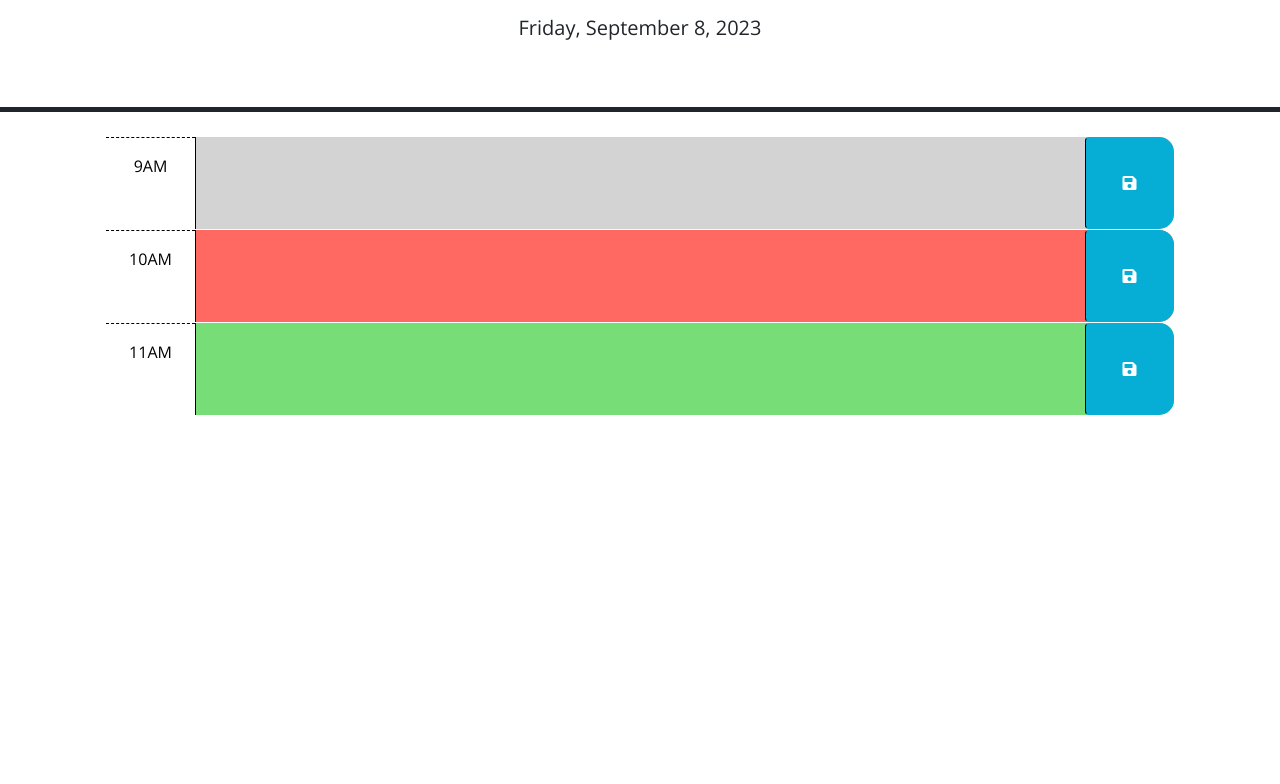
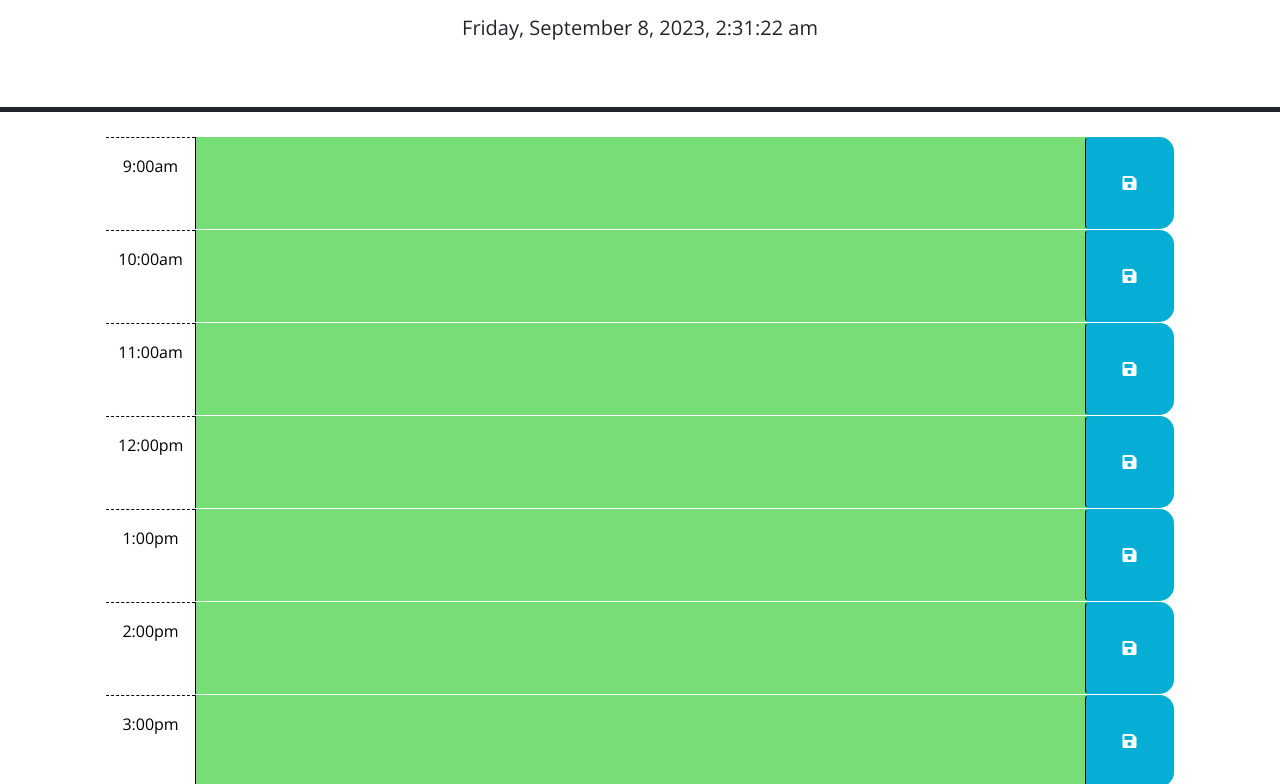
Before and after one commit to UCarr81/Work-Day-Scheduler, a plain HTML site: page index.html in a window 1280 px wide. Shown: the part 166-950 px from the top of the page. Before the commit the page ends 800 px from the top, so only its background shows below. Drawn offline with nearby package versions, Linux system fonts and the light colour scheme.

Commit message:
added localstorage to each hour blcok tweaked a few problems

```diff
--- a/Assets/script.js
+++ b/Assets/script.js
@@ -22,8 +22,38 @@ $(function () {
   // attribute of each time-block be used to conditionally add or remove the
   // past, present, and future classes? How can Day.js be used to get the
   // current hour in 24-hour time?
-  //
 
-  var currentDate = dayjs().format("dddd, MMMM D, YYYY");
+  $("#hour09 .description").val(localStorage.getItem("hour09"));
+  $("#hour10 .description").val(localStorage.getItem("hour10"));
+  $("#hour11 .description").val(localStorage.getItem("hour11"));
+  $("#hour12 .description").val(localStorage.getItem("hour12"));
+  $("#hour13 .description").val(localStorage.getItem("hour13"));
+  $("#hour14 .description").val(localStorage.getItem("hour14"));
+  $("#hour15 .description").val(localStorage.getItem("hour15"));
+  $("#hour16 .description").val(localStorage.getItem("hour16"));
+  $("#hour17 .description").val(localStorage.getItem("hour17"));
+
+
+
+  function updateBlockClasses() {
+    // Get the current hour using Day.js and convert it to a number
+    var currentHour = dayjs().hour();
+
+    // Iterate through time blocks and apply classes based on their time
+    $(".time-block").each(function () {
+      var hourBlock = parseInt($(this).attr("id").split("hour")[1]);
+      console.log(hourBlock, currentHour);
+      if (hourBlock < currentHour) {
+        $(this).removeClass("present future").addClass("past");
+      } else if (hourBlock === currentHour) {
+        $(this).removeClass("past future").addClass("present");
+      } else {
+        $(this).removeClass("past present").addClass("future");
+      }
+    });
+  }
+  updateBlockClasses();
+
+  var currentDate = dayjs().format("dddd, MMMM D, YYYY, h:mm:ss a");
   $("#currentDay").text(currentDate);
 });
--- a/Assets/style.css
+++ b/Assets/style.css
@@ -31,7 +31,7 @@ textarea {
 }
 
 .past {
-  background-color: #d3d3d3;
+  background-color: #ff00e1;
   color: white;
 }
 
--- a/index.html
+++ b/index.html
@@ -28,38 +28,67 @@
       <p class="lead">A simple calendar app for scheduling your work day</p>
       <p id="currentDay" class="lead"></p>
     </header>
+
     <div class="container-lg px-5">
-      <!-- Use class for "past", "present", and "future" to apply styles to the
-        time-block divs accordingly. The javascript will need to do this by
-        adding/removing these classes on each div by comparing the hour in the
-        id to the current hour. The html provided below is meant to be an example
-        demonstrating how the css provided can be leveraged to create the
-        desired layout and colors. The html below should be removed or updated
-        in the finished product. Remember to delete this comment once the
-        code is implemented.
-        -->
 
-      <!-- Example of a past time block. The "past" class adds a gray background color. -->
-      <div id="hour-9" class="row time-block past">
-        <div class="col-2 col-md-1 hour text-center py-3">9AM</div>
+      <div id="hour09" class="row time-block">
+        <div class="col-2 col-md-1 hour text-center py-3">9:00am</div>
         <textarea class="col-8 col-md-10 description" rows="3"> </textarea>
         <button class="btn saveBtn col-2 col-md-1" aria-label="save">
           <i class="fas fa-save" aria-hidden="true"></i>
         </button>
       </div>
-
-      <!-- Example of a a present time block. The "present" class adds a red background color. -->
-      <div id="hour-10" class="row time-block present">
-        <div class="col-2 col-md-1 hour text-center py-3">10AM</div>
+      <div id="hour10" class="row time-block">
+        <div class="col-2 col-md-1 hour text-center py-3">10:00am</div>
         <textarea class="col-8 col-md-10 description" rows="3"> </textarea>
         <button class="btn saveBtn col-2 col-md-1" aria-label="save">
           <i class="fas fa-save" aria-hidden="true"></i>
         </button>
       </div>
-
-      <!-- Example of a future time block. The "future" class adds a green background color. -->
-      <div id="hour-11" class="row time-block future">
-        <div class="col-2 col-md-1 hour text-center py-3">11AM</div>
+      <div id="hour11" class="row time-block">
+        <div class="col-2 col-md-1 hour text-center py-3">11:00am</div>
+        <textarea class="col-8 col-md-10 description" rows="3"> </textarea>
+        <button class="btn saveBtn col-2 col-md-1" aria-label="save">
+          <i class="fas fa-save" aria-hidden="true"></i>
+        </button>
+      </div>
+      <div id="hour12" class="row time-block">
+        <div class="col-2 col-md-1 hour text-center py-3">12:00pm</div>
+        <textarea class="col-8 col-md-10 description" rows="3"> </textarea>
+        <button class="btn saveBtn col-2 col-md-1" aria-label="save">
+          <i class="fas fa-save" aria-hidden="true"></i>
+        </button>
+      </div>
+      <div id="hour13" class="row time-block">
+        <div class="col-2 col-md-1 hour text-center py-3">1:00pm</div>
+        <textarea class="col-8 col-md-10 description" rows="3"> </textarea>
+        <button class="btn saveBtn col-2 col-md-1" aria-label="save">
+          <i class="fas fa-save" aria-hidden="true"></i>
+        </button>
+      </div>
+      <div id="hour14" class="row time-block">
+        <div class="col-2 col-md-1 hour text-center py-3">2:00pm</div>
+        <textarea class="col-8 col-md-10 description" rows="3"> </textarea>
+        <button class="btn saveBtn col-2 col-md-1" aria-label="save">
+          <i class="fas fa-save" aria-hidden="true"></i>
+        </button>
+      </div>
+      <div id="hour15" class="row time-block">
+        <div class="col-2 col-md-1 hour text-center py-3">3:00pm</div>
+        <textarea class="col-8 col-md-10 description" rows="3"> </textarea>
+        <button class="btn saveBtn col-2 col-md-1" aria-label="save">
+          <i class="fas fa-save" aria-hidden="true"></i>
+        </button>
+      </div>
+      <div id="hour16" class="row time-block">
+        <div class="col-2 col-md-1 hour text-center py-3">4:00pm</div>
+        <textarea class="col-8 col-md-10 description" rows="3"> </textarea>
+        <button class="btn saveBtn col-2 col-md-1" aria-label="save">
+          <i class="fas fa-save" aria-hidden="true"></i>
+        </button>
+      </div>
+      <div id="hour17" class="row time-block">
+        <div class="col-2 col-md-1 hour text-center py-3">5:00pm</div>
         <textarea class="col-8 col-md-10 description" rows="3"> </textarea>
         <button class="btn saveBtn col-2 col-md-1" aria-label="save">
           <i class="fas fa-save" aria-hidden="true"></i>
@@ -67,11 +96,8 @@
       </div>
 
     <script src="https://code.jquery.com/jquery-3.4.1.min.js"></script>
-    <script
-      src="https://cdn.jsdelivr.net/npm/dayjs@1.11.3/dayjs.min.js"
-      integrity="sha256-iu/zLUB+QgISXBLCW/mcDi/rnf4m4uEDO0wauy76x7U="
-      crossorigin="anonymous"
-    ></script>
+    <script src="https://cdn.jsdelivr.net/npm/dayjs@1.11.3/dayjs.min.js" integrity="sha256-iu/zLUB+QgISXBLCW/mcDi/rnf4m4uEDO0wauy76x7U=" crossorigin="anonymous"></script>
+
 
     <script src="./Assets/script.js"></script>
   </body>
```
